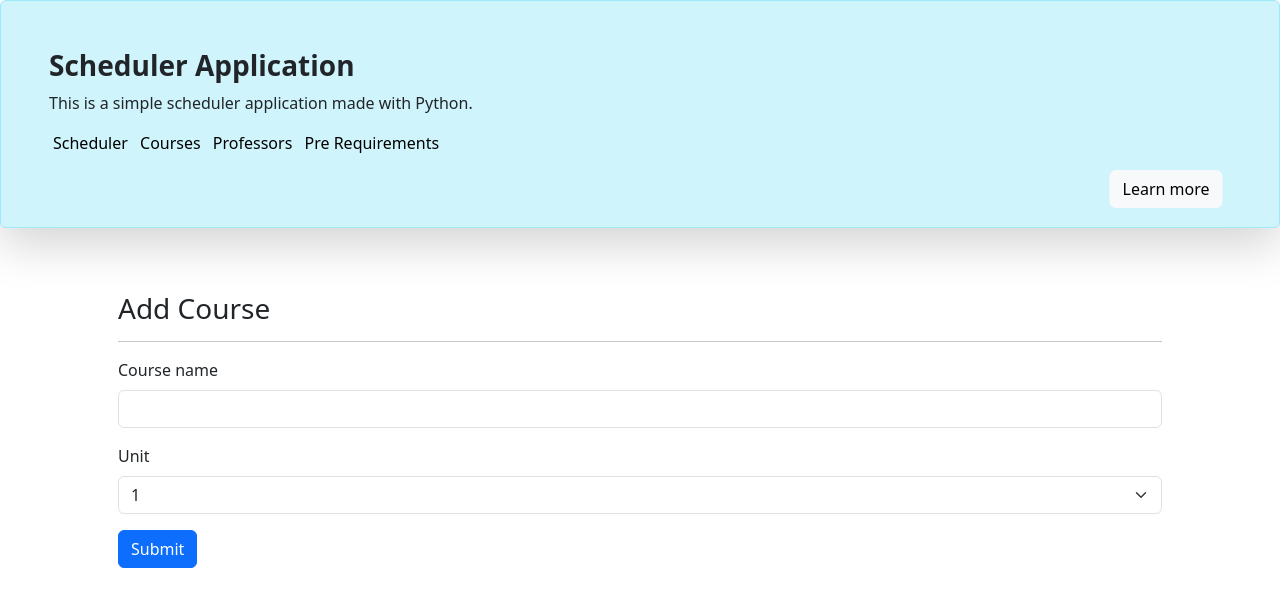
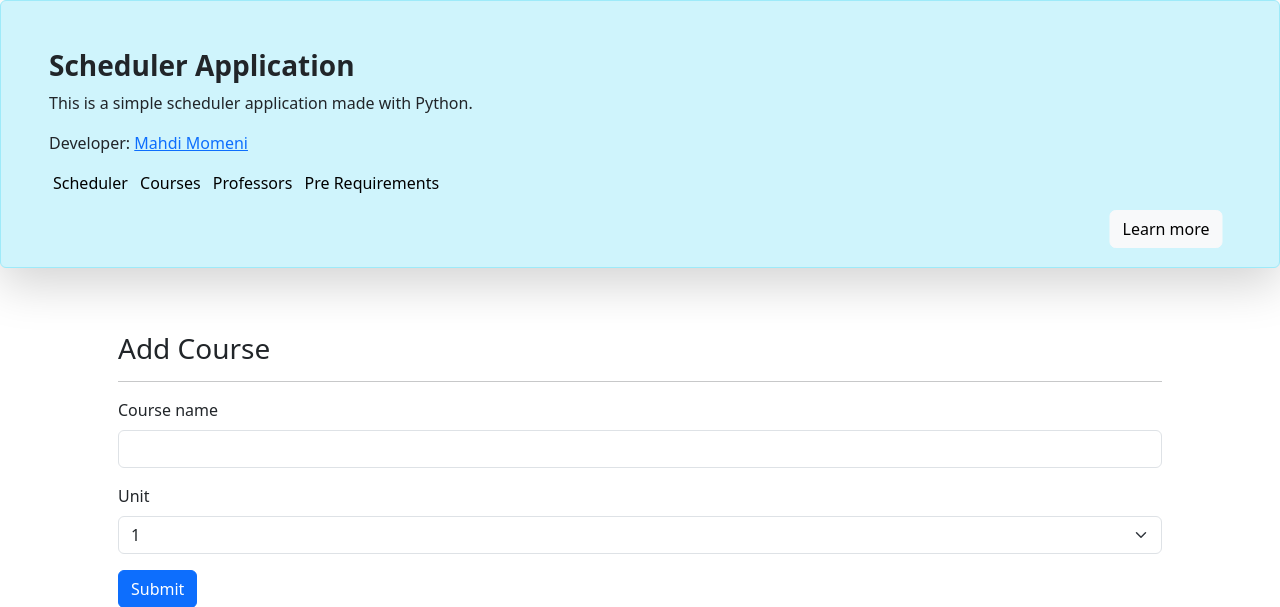
Before and after one commit to mehdee81/kakaoo, a Django app: page /courses/ in a window 1280 px wide. Shown: the top 607 px of the page. Run offline with Django 4.2, Linux system fonts and the light colour scheme; data that the repository does not hold is empty; some libraries are stand-ins or nearby versions.

Commit message:
Add a Condition for Link Courses To Professors.

```diff
--- a/app/static/scheduler/css/style.css
+++ b/app/static/scheduler/css/style.css
@@ -75,3 +75,10 @@ ul li :hover {
     overflow: auto;
     height: 300px !important;
 }
+
+
+#developer{
+    text-decoration: none;
+    color: black;
+    font-weight: 400;
+}
--- a/app/static/scheduler/js/js.js
+++ b/app/static/scheduler/js/js.js
@@ -12,10 +12,13 @@ function getSelectedCourses() {
     });
 }
 // -----------------------------------------------------
+// link professors to courses
 function addRow() {
     var selectedProfessor = $('#Professors').val();
     var selectedCourse = $('#selectedCourses').val();
 
+    // Check if selectedCourse is not null
+    if (selectedCourse) {
         // Create a new row
         var newRow = $('<tr>').html(`
             <td>${selectedCourse}</td>
@@ -25,6 +28,7 @@ function addRow() {
 
         // Append the row to the table
         $('#linkedcoursesTable tbody').append(newRow);
+    }
 }
 $(document).on('click', '#remove_linked_course', function () {
     $(this).closest('tr').remove();
--- a/app/templates/base.html
+++ b/app/templates/base.html
@@ -1,5 +1,6 @@
 <!-- {% load static %} -->
 <html lang="en">
+
 <head>
     <meta charset="UTF-8">
     <meta http-equiv="X-UA-Compatible" content="IE=edge">
@@ -17,6 +18,8 @@
     <div class="p-5 alert alert-info shadow-lg position-relative">
         <h1 class="fs-3 fw-bold text-dark">Scheduler Application</h1>
         <p class="text-dark">This is a simple scheduler application made with Python.</p>
+        <p class="text-dark" id="developer">Developer: <a target="_blank"
+                href="https://www.linkedin.com/in/mehdee81/">Mahdi Momeni</a></p>
         <ul>
             <li><a href="http://127.0.0.1:8000/">Scheduler</a></li>
             <li><a href="http://127.0.0.1:8000/courses">Courses</a></li>
@@ -24,11 +27,13 @@
             <li><a href="http://127.0.0.1:8000/pre_requirements">Pre Requirements</a></li>
         </ul>
         <br>
-    <a href="http://127.0.0.1:8000/learn_more" class="btn btn-light position-absolute bottom-0 end-0 translate-middle">Learn more</a>
+        <a href="http://127.0.0.1:8000/learn_more"
+            class="btn btn-light position-absolute bottom-0 end-0 translate-middle">Learn more</a>
     </div>
     {% block page_body %}{% endblock %}
 </body>
 
 <script src="{% static 'scheduler/js/jquery.js' %}"></script>
 <script src="{% static 'scheduler/js/js.js' %}"></script>
+
 </html>
```
Lines whose indentation alone changed are shown as unchanged.
